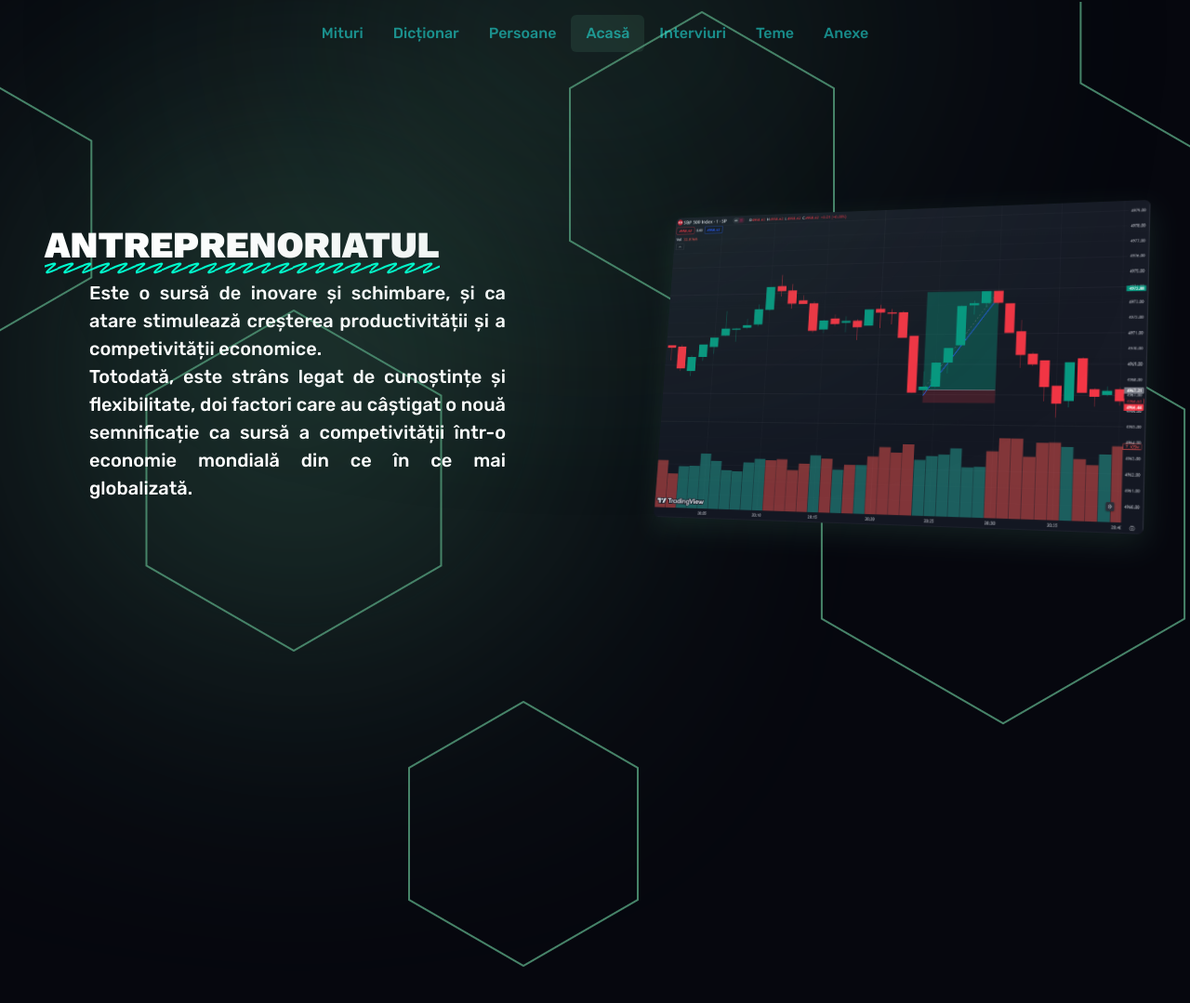
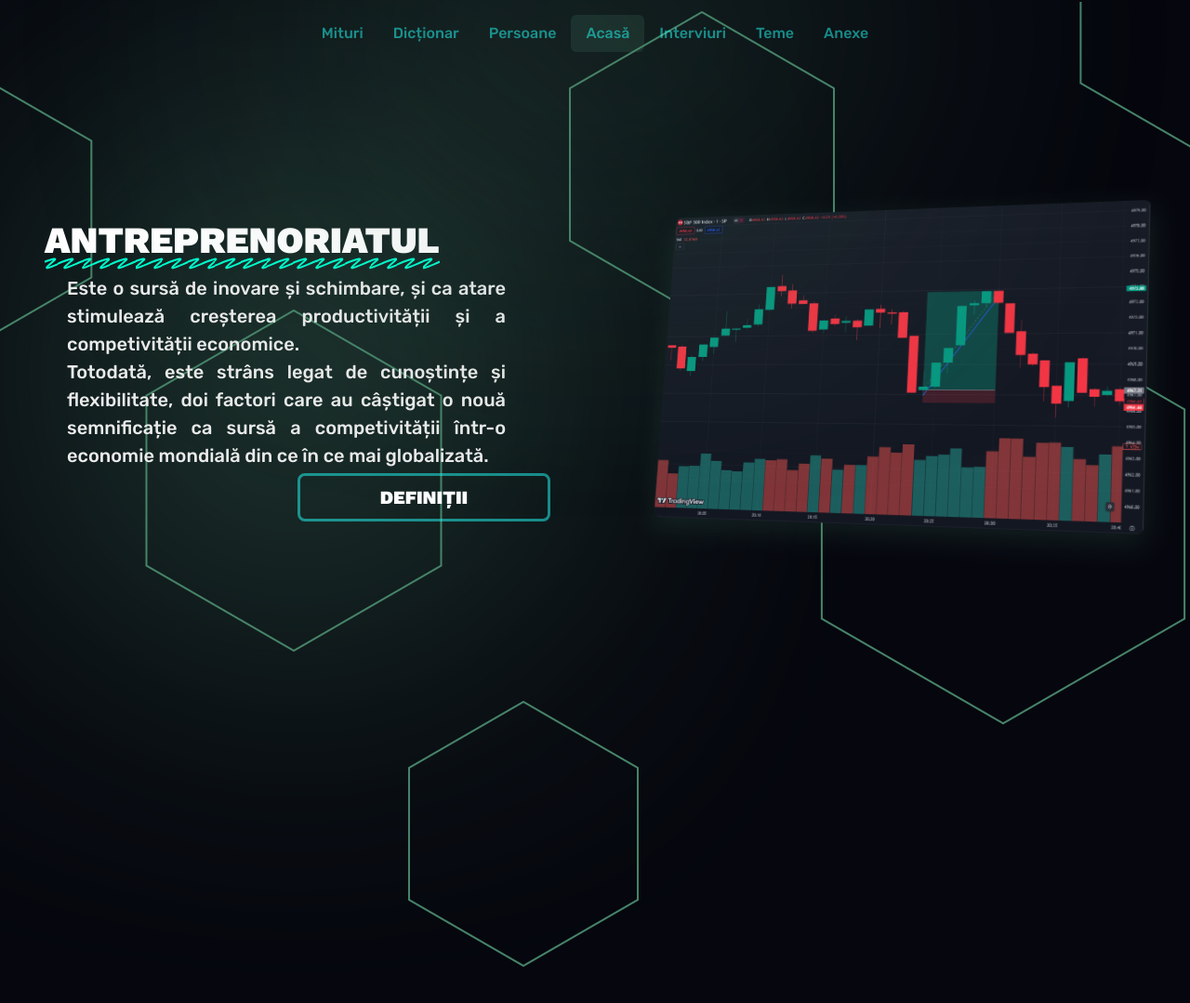
Before and after one commit to andreifrintu/websites-competition, a PHP site: page / in a window 1280 px wide. Shown: the top 1079 px of the page at 93% size. Run offline with PHP 8.4, Linux system fonts and the light colour scheme.

Commit message:
cta button + styling
click for next section (about entrepreneurship)

```diff
--- a/index.html
+++ b/index.html
@@ -28,7 +28,11 @@
     <section class="w-100 vh-100 bg-hero">
         <div class="w-50 px-5 vertical-center text-justify">
             <span class="fancy text-white fs-1">Antreprenoriatul</span>
-            <p class="text-white px-5 fs-5 mt-3">Este o sursă de inovare și schimbare, și ca atare stimulează creșterea productivității și a competivității economice.<br>Totodată, este strâns legat de cunoștințe și flexibilitate, doi factori care au câștigat o nouă semnificație ca sursă a competivității într-o economie mondială din ce în ce mai globalizată.</p>
+            <p class="pe-5 ps-4 text-low-white fs-5 mt-3 d-flex flex-column align-items-end mb-1">Este o sursă de inovare și schimbare, și ca atare stimulează creșterea productivității și a competivității economice.<br>Totodată, este strâns legat de cunoștințe și flexibilitate, doi factori care au câștigat o nouă semnificație ca sursă a competivității într-o economie mondială din ce în ce mai globalizată.
+            </p>
+            <div class="w-100 d-flex justify-content-end">
+                <a class="w-50 rounded" href="#info"><button class="gradient-border btn btn-lg btn-accent w-100 fs-5">definiții</button></a>
+            </div>
             <div class="flame-glow flame-glow-250-center text-center"></div>
         </div>
         <div class="w-50 px-5 vertical-center" style="right: 0;">
--- a/static/styles.css
+++ b/static/styles.css
@@ -32,6 +32,20 @@
 .vh-100 {
     min-height: 1080px;
 }
+.btn-accent {
+    border: 3px solid var(--accent) !important;
+    color: white !important;
+    transition: .2s;
+    font-family: 'Work Sans', sans-serif !important;
+    font-weight: 900 !important;
+    line-height: 1;
+    text-transform: uppercase;
+}
+.btn-accent:hover {
+    border-color: var(--accent-full) !important;
+    color: white !important;
+    transition: .2s;
+}
 .nav-link:hover {
     color: var(--accent-full) !important;
 }
@@ -49,6 +63,9 @@
 }
 .text-accent {
     color: var(--accent);
+}
+.text-low-white {
+    color: #ebebeb !important;
 }
 .vertical-center {
     top: 50%;
```
